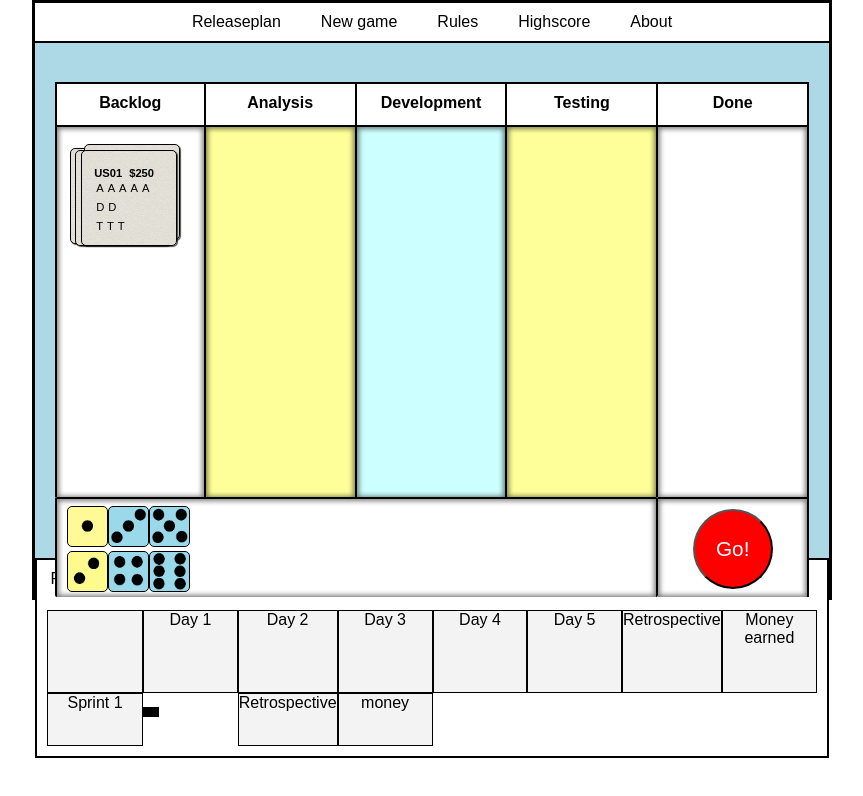
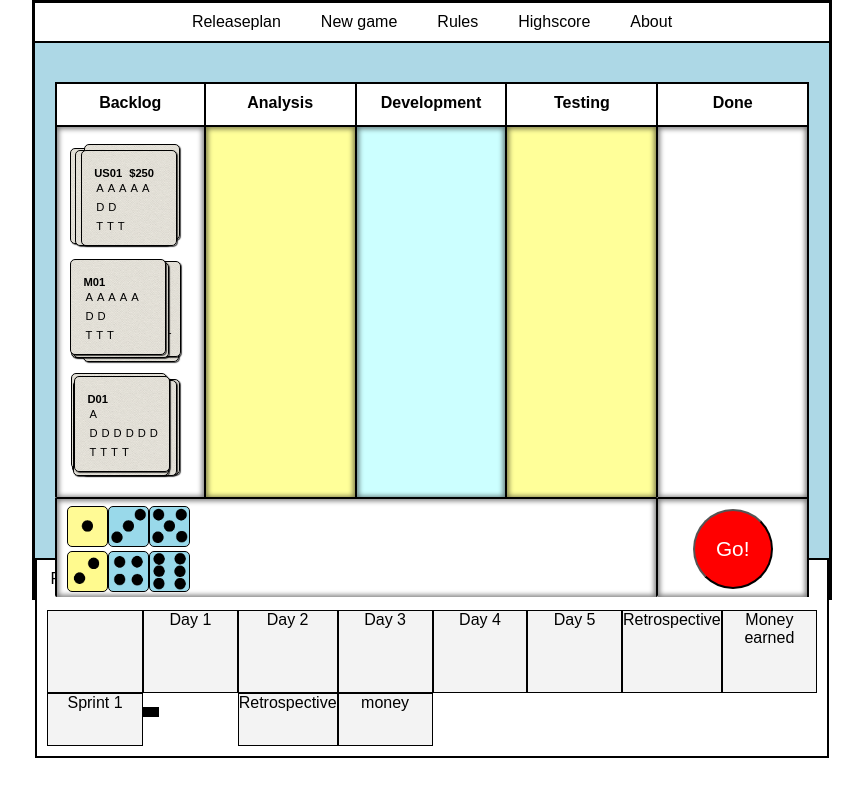
Before and after one commit to Henge9/g2p2, a React (Create React App) app: page / in a window 1280 px wide. Shown: the top 796 px of the page, without its empty margins (208-1071 px from the left). Built offline with nearby package versions, Linux system fonts and the light colour scheme.

Commit message:
Card hover functions added. Card animations added

```diff
--- a/src/components/Cards/Defects/Defects.css
+++ b/src/components/Cards/Defects/Defects.css
@@ -1,3 +1,5 @@
+@import '../../../variables.css';
+
 .defects-card {
   position: absolute;
   top: 0;
@@ -15,16 +17,11 @@
   width: 70px;
   height: 70px;
   border: 1px solid black;
-}
 
-.defects-card:nth-last-child(2) {
-  top: 5px;
-  left: -2px;
-}
-
-.defects-card:nth-last-child(3) {
-  top: 10px;
-  left: 2px;
+  transition:
+  border-color 0.3s ease,
+  box-shadow 0.3s ease,
+  left 4s ease;
 }
 
 .defects-card p {
--- a/src/components/Cards/Defects/Defects.js
+++ b/src/components/Cards/Defects/Defects.js
@@ -2,6 +2,17 @@ import './Defects.css';
 import React from 'react';
 
 export default class Defects extends React.Component {
+
+	onMouseEnter() {
+		this.refs.card.style.border = '4px solid cyan';
+		this.refs.card.style.boxShadow = '0px 0px 3px 3px rgba(0, 255, 255, 0.7)';
+	}
+
+	onMouseLeave() {
+		this.refs.card.style.border = '2px solid black';
+		this.refs.card.style.boxShadow = 'none';
+	}
+
 	componentDidMount() {
 
 		// Insert points
@@ -16,7 +27,7 @@ export default class Defects extends React.Component {
 
 	render() {
 		return (
-			<div ref='card' className='defects-card'>
+			<div ref='card' className='defects-card' onMouseEnter={this.onMouseEnter.bind(this)} onMouseLeave={this.onMouseLeave.bind(this)}>
 				<p className='header'>D{this.props.number}</p>
 				<div className='points'>
 					<div ref='analytics'></div>
--- a/src/components/Cards/Maintenance/Maintenance.css
+++ b/src/components/Cards/Maintenance/Maintenance.css
@@ -17,16 +17,11 @@
   width: 70px;
   height: 70px;
   border: 1px solid black;
-}
 
-div.maintenance-card:nth-last-child(2) {
-  top: 5px;
-  left: -2px;
-}
-
-div.maintenance-card:nth-last-child(3) {
-  top: 10px;
-  left: 2px;
+  transition:
+  border-color 0.3s ease,
+  box-shadow 0.3s ease,
+  left 4s ease;
 }
 
 .maintenance-card p {
--- a/src/components/Cards/Maintenance/Maintenance.js
+++ b/src/components/Cards/Maintenance/Maintenance.js
@@ -2,6 +2,17 @@ import './Maintenance.css';
 import React from 'react';
 
 export default class Maintenance extends React.Component {
+
+	onMouseEnter() {
+		this.refs.card.style.border = '4px solid cyan';
+		this.refs.card.style.boxShadow = '0px 0px 3px 3px rgba(0, 255, 255, 0.7)';
+	}
+
+	onMouseLeave() {
+		this.refs.card.style.border = '2px solid black';
+		this.refs.card.style.boxShadow = 'none';
+	}
+
 	componentDidMount() {
 
 		// Insert points
@@ -16,7 +27,7 @@ export default class Maintenance extends React.Component {
 
 	render() {
 		return (
-			<div ref='card' className='maintenance-card'>
+			<div ref='card' className='maintenance-card' onMouseEnter={this.onMouseEnter.bind(this)} onMouseLeave={this.onMouseLeave.bind(this)}>
 				<p className='header'>M{this.props.number}</p>
 				<div className='points'>
 					<div ref='analytics'></div>
--- a/src/components/Cards/UserStory/User_Story.css
+++ b/src/components/Cards/UserStory/User_Story.css
@@ -17,17 +17,12 @@ div.user-story {
 	width: 70px;
 	height: 70px;
 	border: 1px solid black;
+
+	transition:
+	border-color 0.3s ease,
+	box-shadow 0.3s ease,
+	left 4s ease;
 }
-
-/*div.user-story:nth-last-child(2) {
-	top: 5px;
-	left: -2px;
-}
-
-div.user-story:nth-last-child(3) {
-	top: 10px;
-	left: 2px;
-}*/
 
 div.user-story p {
 	display: inline-block;
--- a/src/components/Cards/UserStory/User_Story.js
+++ b/src/components/Cards/UserStory/User_Story.js
@@ -2,6 +2,16 @@ import React from 'react';
 import './User_Story.css';
 
 export default class UserStory extends React.Component {
+
+	onMouseEnter() {
+		this.refs.card.style.border = '4px solid cyan';
+		this.refs.card.style.boxShadow = '0px 0px 3px 3px rgba(0, 255, 255, 0.7)';
+	}
+
+	onMouseLeave() {
+		this.refs.card.style.border = '2px solid black';
+		this.refs.card.style.boxShadow = 'none';
+	}
 
 	componentDidMount() {
 
@@ -17,7 +27,7 @@ export default class UserStory extends React.Component {
 
     render(){
 	return (
-	  	<div ref='card' className='user-story'>
+	  	<div ref='card' className='user-story' onMouseEnter={this.onMouseEnter.bind(this)} onMouseLeave={this.onMouseLeave.bind(this)}>
 	  		<p className='header'>US{this.props.number}</p><p className='value'>${this.props.value}</p>
 	  		<div className='points'>
 	  			<div ref='analytics'></div>
--- a/src/components/Navbar/Navbar.css
+++ b/src/components/Navbar/Navbar.css
@@ -12,7 +12,7 @@ nav.nav > ul > li {
 }
 
 nav.nav > ul > li > a {
-	transition: 0.3s;
+	transition: 0.2s;
   	padding: 10px 20px;
   	text-decoration: none;
   	color: var(--font-color);
--- a/src/components/Scrumboard.js
+++ b/src/components/Scrumboard.js
@@ -34,6 +34,8 @@ export default class ScrumBoard extends React.Component {
 				<NavBar />
 				<Columns addX={this.addX} />
 				<Hold />
+				<HoldMaint />
+				<HoldDefects />
 				<ReleasePlan addX={this.addX} releaseplan={this.state.releaseplan}/>
 			</div>
 		);
```
